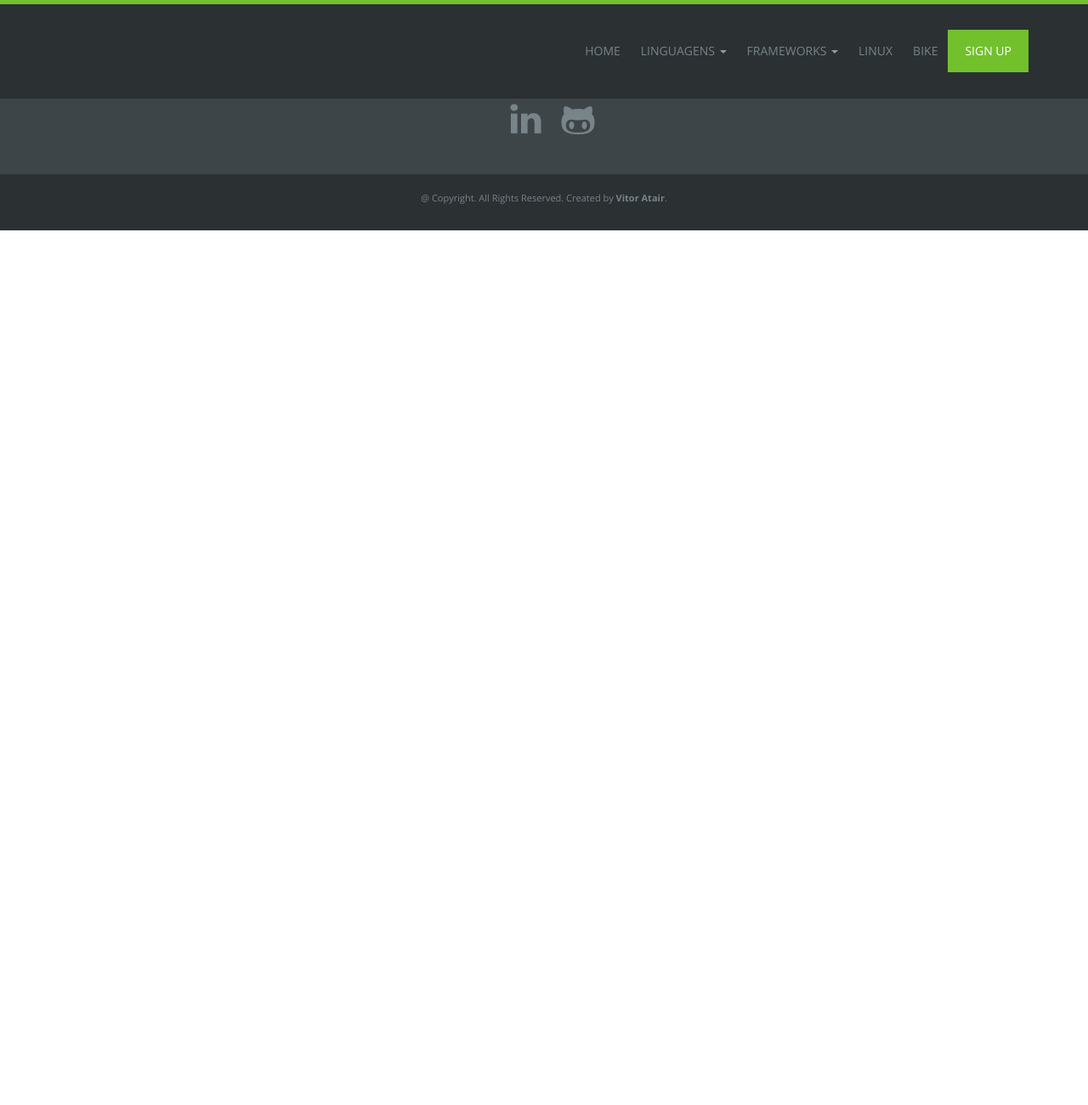
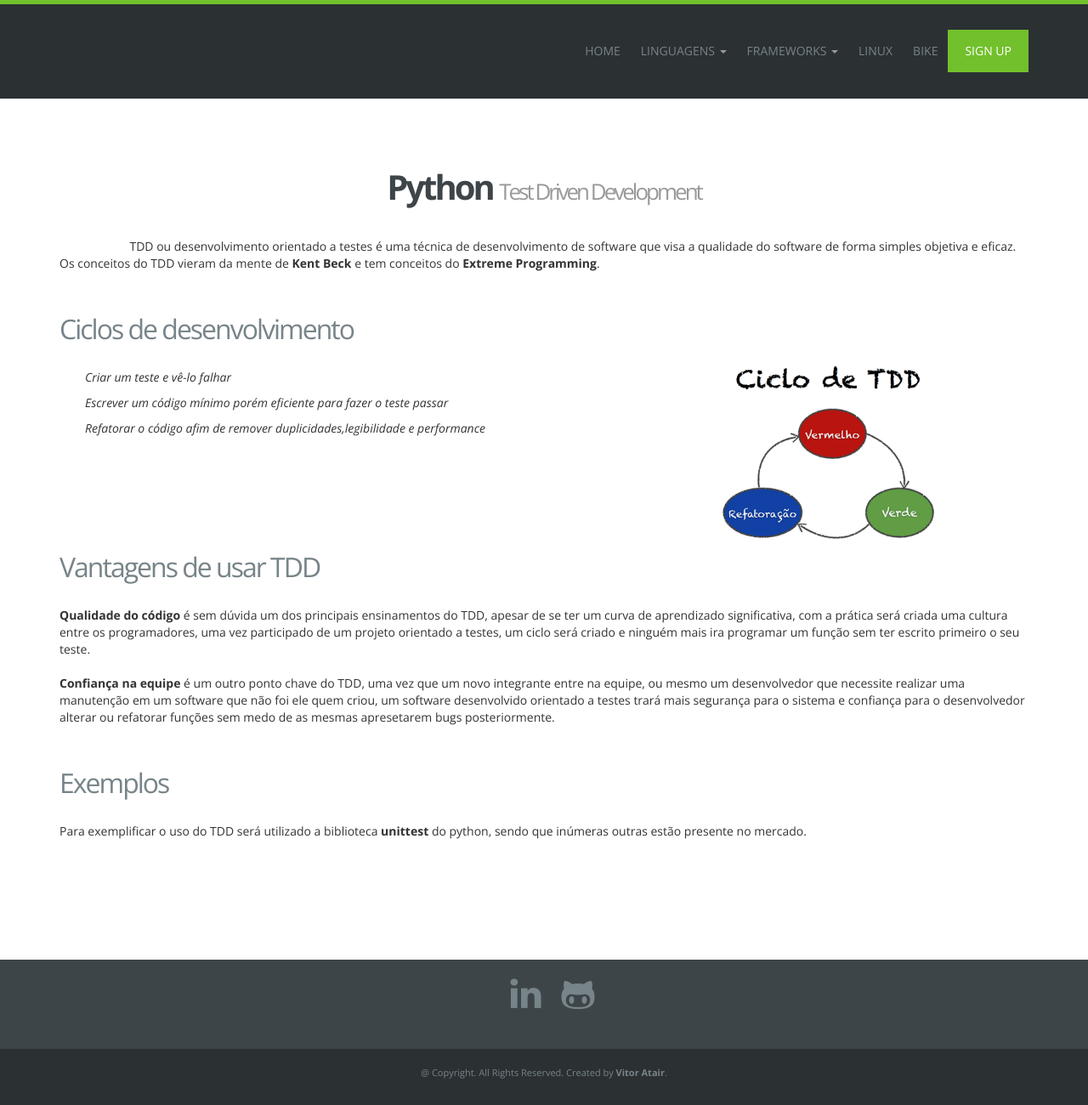
Before and after one commit to vitoratair/vitoratair, a Django app: template howto/handbook/templates/python/tdd.html in a window 1280 px wide. Shown: the whole page at 85% size. Before the commit the page ends 271 px from the top, so only its background shows below. Run offline with Django 3.2, Linux system fonts and the light colour scheme; the template is opened without the code that fills it, so the values that code supplies are empty; some libraries are stand-ins or nearby versions.

Commit message:
added subject about tdd

```diff
--- a/howto/handbook/templates/python/tdd.html
+++ b/howto/handbook/templates/python/tdd.html
@@ -2,4 +2,61 @@
 
 {% block content %}
 
+    <section id="content">
+      <div class="container">
+
+        <div class="row margin-30">
+          <div class="col-md-8 col-md-offset-2 text-center">
+            <h1 class="dark-gray">Python <small>Test Driven Development</small></h1>
+          </div>
+        </div>
+
+        <div class="row margin-50">
+			<div class="col-md-1"></div>
+			<div class="col-md-12">
+
+				<p>
+					TDD ou desenvolvimento orientado a testes é uma técnica de desenvolvimento de software que visa a qualidade do software de forma simples objetiva e eficaz. Os conceitos do TDD vieram da mente de <b>Kent Beck</b> e tem conceitos do <b>Extreme Programming</b>.
+				</p>
+				<br>
+				<h2 class="gray">Ciclos de desenvolvimento</h2>
+
+				<div class="col-md-12">
+					<div class="col-md-8">
+						<br>
+						<p><i>Criar um teste e vê-lo falhar</i></p>
+						<p><i>Escrever um código mínimo porém eficiente para fazer o teste passar</i></p>
+						<p><i>Refatorar o código afim de remover duplicidades,legibilidade e performance</i></p>
+
+					</div>
+
+					<div class="col-md-4">
+						<img src="{{ STATIC_URL }}img/tdd.png" width="80%" alt=""/>
+					</div>
+				</div>
+
+				<h2 class="gray">Vantagens de usar TDD</h2>
+				<br>
+				<p>
+					<b>Qualidade do código</b> é sem dúvida um dos principais ensinamentos do TDD, apesar de se ter um curva de aprendizado significativa, com a prática será criada uma cultura entre os programadores, uma vez participado de um projeto orientado a testes, um ciclo será criado e ninguém mais ira programar um função sem ter escrito primeiro o seu teste.
+					<br>
+					<br>
+					<b>Confiança na equipe</b> é um outro ponto chave do TDD, uma vez que um novo integrante entre na equipe, ou mesmo um desenvolvedor que necessite realizar uma manutenção em um software que não foi ele quem criou, um software desenvolvido orientado a testes trará mais segurança para o sistema e confiança para o desenvolvedor alterar ou refatorar funções sem medo de as mesmas apresetarem bugs posteriormente.
+				</p>
+				<br>
+				<h2 class="gray">Exemplos</h2>
+				<br>
+
+				<p>
+					Para exemplificar o uso do TDD será utilizado a biblioteca <b>unittest</b> do python, sendo que inúmeras outras estão presente no mercado.
+				</p>
+
+
+
+			</div>
+			<div class="col-md-1"></div>
+        </div>
+      </div>
+    </section>
+
 {% endblock content %}
```
Also changed, not shown: howto/core/static/img/tdd.png (added).
